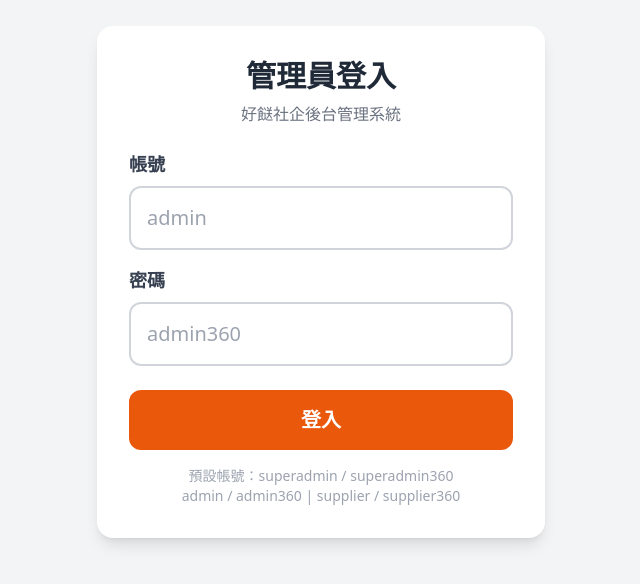
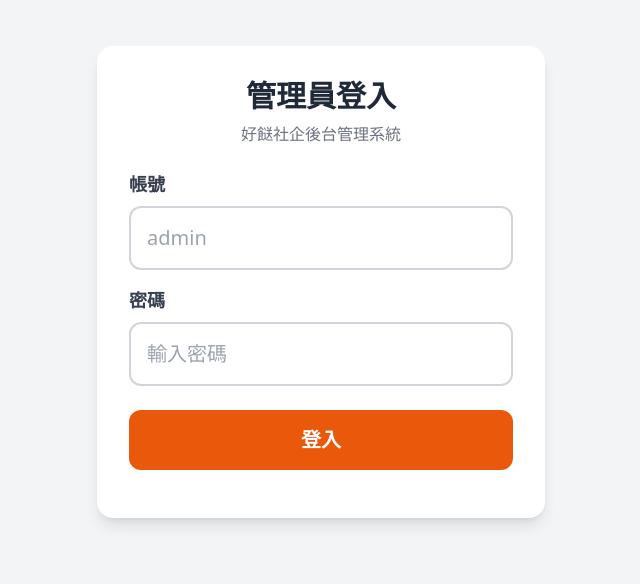
Before and after one commit to twmeric/good-sung-shop, a React (Vite) app: page /admin in a window 1280 px wide. Shown: the part 118-702 px from the top of the page, without its empty margins (319-959 px from the left). Built offline with nearby package versions, Linux system fonts and the light colour scheme.

Commit message:
fix(admin-login): remove default credentials hint from login page

```diff
--- a/src/pages/AdminLogin.tsx
+++ b/src/pages/AdminLogin.tsx
@@ -75,7 +75,7 @@ const AdminLogin: React.FC = () => {
           <input
             className="w-full p-4 text-xl border-2 border-gray-300 dark:border-gray-600 rounded-xl focus:ring-2 focus:ring-brand-500 focus:border-brand-500 outline-none dark:bg-gray-800 dark:text-white"
             type="password"
-            placeholder="admin360"
+            placeholder="輸入密碼"
             value={password}
             onChange={e => setPassword(e.target.value)}
             disabled={loading}
@@ -90,8 +90,6 @@ const AdminLogin: React.FC = () => {
         </button>
 
         <div className="mt-4 text-center text-sm text-gray-400 dark:text-gray-500">
-          <p>預設帳號：superadmin / superadmin360</p>
-          <p>admin / admin360 | supplier / supplier360</p>
         </div>
       </form>
     </div>
```
